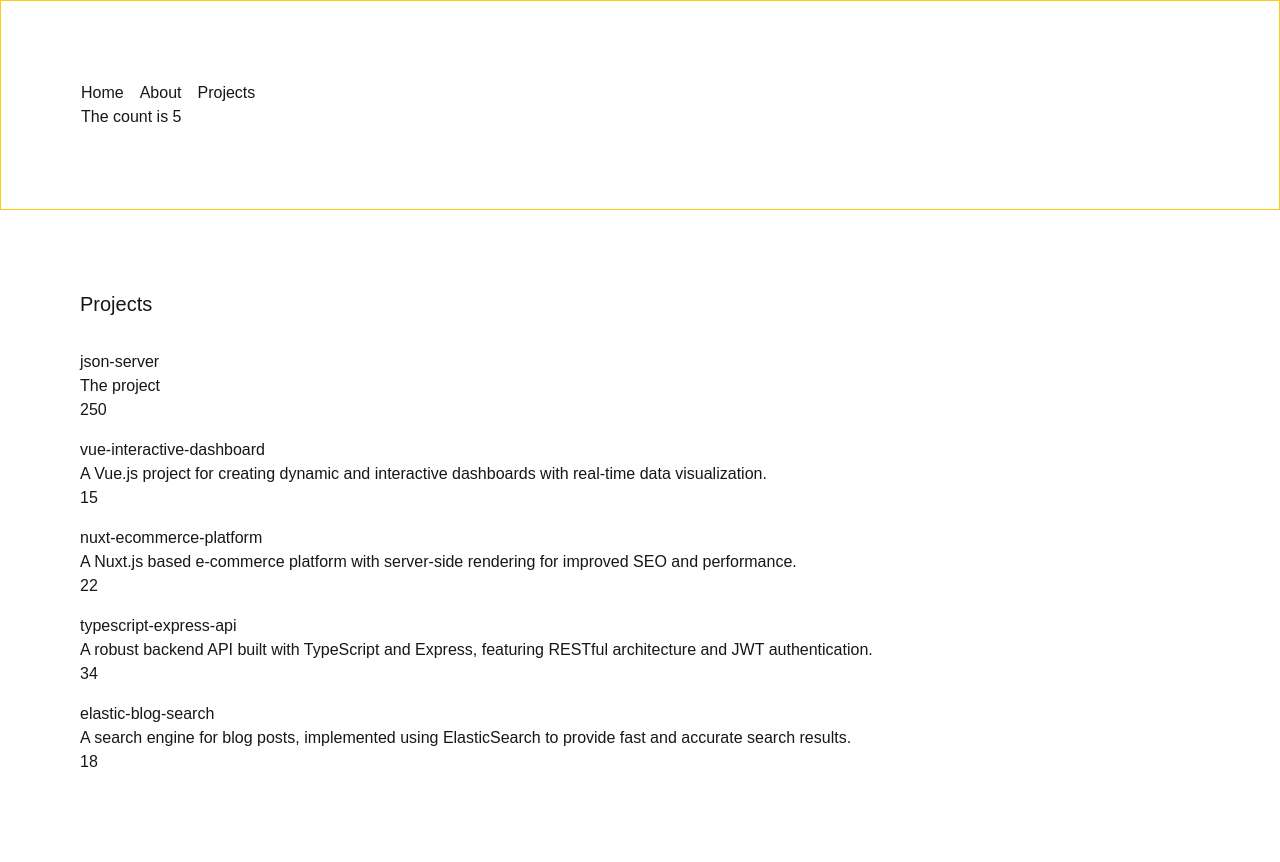
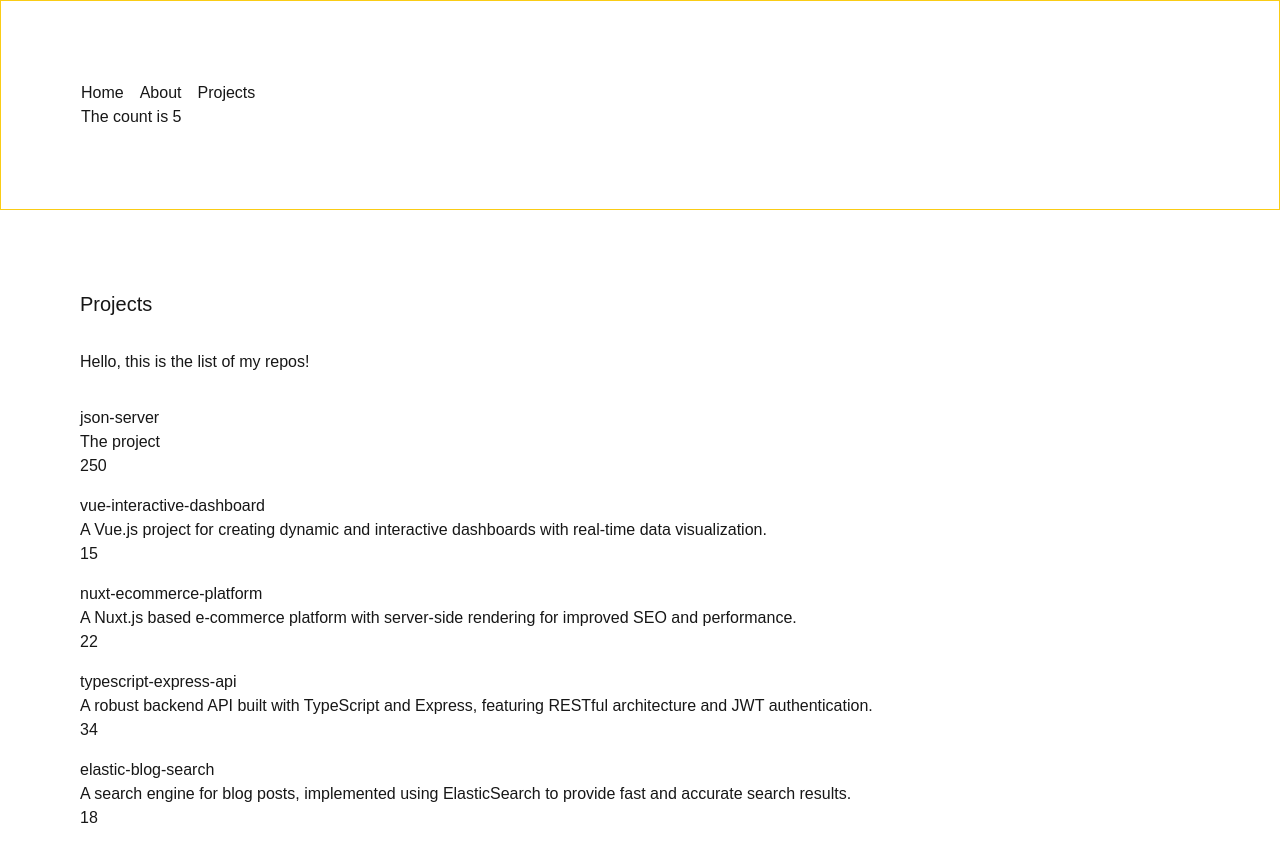
Before and after one commit to docscodes/next-blog, a Next.js app: page /about/projects in a window 1280 px wide. Shown: the top 862 px of the page. Built offline with nearby package versions, Linux system fonts and the light colour scheme; data requests are answered from the project's data file.

Commit message:
suspense

```diff
--- /dev/null
+++ b/app/about/projects/components/project-list-loading.js
@@ -0,0 +1,13 @@
+export default function ProjectListLoading() {
+  return (
+    <ul className="space-y-8">
+      {Array(3)
+        .fill(0)
+        .map((_el, index) => (
+          <li key={index}>
+            <div className="w-full h-24 animate-pulse bg-neutral-100 dark:bg-neutral-700"></div>
+          </li>
+        ))}
+    </ul>
+  );
+}
--- /dev/null
+++ b/app/about/projects/components/project-list.js
@@ -0,0 +1,16 @@
+export default async function ProjectList() {
+  const response = await fetch("http://localhost:8000/repos", { cache: "no-store" });
+  const repos = await response.json();
+
+  return (
+    <ul>
+      {repos.map((repo) => (
+        <li key={repo.id} className="mb-4">
+          <div>{repo.title}</div>
+          <div>{repo.description}</div>
+          <div>{repo.stargazers_count}</div>
+        </li>
+      ))}
+    </ul>
+  );
+}
--- a/app/about/projects/loading.js
+++ /dev/null
@@ -1,17 +0,0 @@
-export default function Loading() {
-  return (
-    <div className="p-20">
-      <h1 className="mb-8 text-xl">Projects</h1>
-
-      <ul className="space-y-8">
-        {Array(3)
-          .fill(0)
-          .map((_el, index) => (
-            <li key={index}>
-              <div className="w-full h-24 animate-pulse bg-neutral-100 dark:bg-neutral-700"></div>
-            </li>
-          ))}
-      </ul>
-    </div>
-  );
-}
--- a/app/about/projects/page.js
+++ b/app/about/projects/page.js
@@ -1,23 +1,17 @@
-//export const dynamic = "force-dynamic";
+import { Suspense } from "react";
+import ProjectList from "./components/project-list";
+import ProjectListLoading from "./components/project-list-loading";
 
 export default async function ProjectsPage() {
-  //const response = await fetch("http://localhost:8000/repos", { next: { revalidate: 3 } });
-  const response = await fetch("http://localhost:8000/repos", { cache: "no-cache" });
-  const repos = await response.json();
-
   return (
     <div className="p-20">
       <h1 className="mb-8 text-xl">Projects</h1>
 
-      <ul>
-        {repos.map((repo) => (
-          <li key={repo.id} className="mb-4">
-            <div>{repo.title}</div>
-            <div>{repo.description}</div>
-            <div>{repo.stargazers_count}</div>
-          </li>
-        ))}
-      </ul>
+      <div className="mb-8">Hello, this is the list of my repos!</div>
+
+      <Suspense fallback={<ProjectListLoading />}>
+        <ProjectList />
+      </Suspense>
     </div>
   );
 }
```
